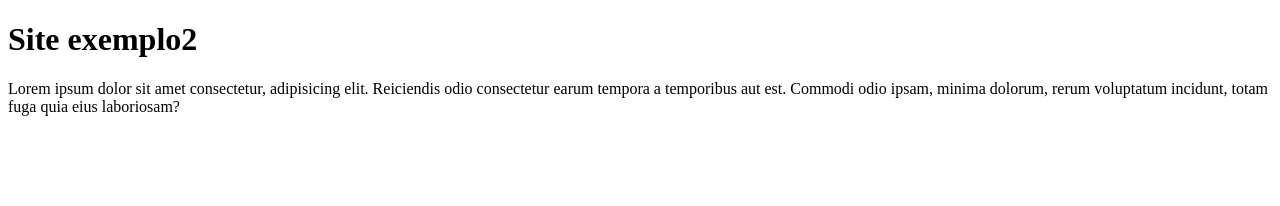
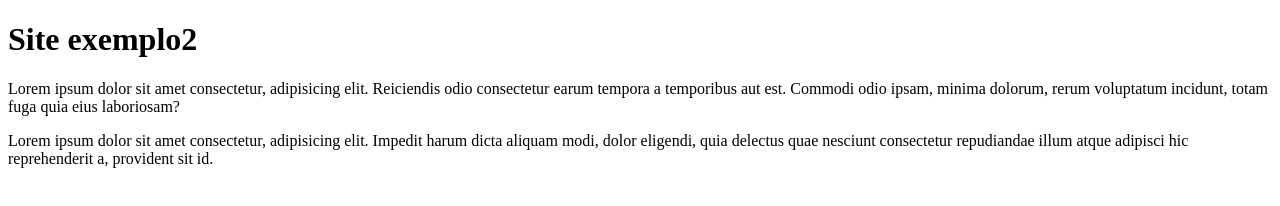
Before and after one commit to dario2da/olamundo, a plain HTML site: page site-exemplo/index.html in a window 1280 px wide. Drawn offline with Linux system fonts and the light colour scheme.

Commit message:
agora o site terá dois paragrafos

```diff
--- a/site-exemplo/index.html
+++ b/site-exemplo/index.html
@@ -9,5 +9,6 @@
 <body>
     <h1> Site exemplo2</h1>
     <p> Lorem ipsum dolor sit amet consectetur, adipisicing elit. Reiciendis odio consectetur earum tempora a temporibus aut est. Commodi odio ipsam, minima dolorum, rerum voluptatum incidunt, totam fuga quia eius laboriosam?</p>
+    <p>Lorem ipsum dolor sit amet consectetur, adipisicing elit. Impedit harum dicta aliquam modi, dolor eligendi, quia delectus quae nesciunt consectetur repudiandae illum atque adipisci hic reprehenderit a, provident sit id.</p>
 </body>
 </html>
```
